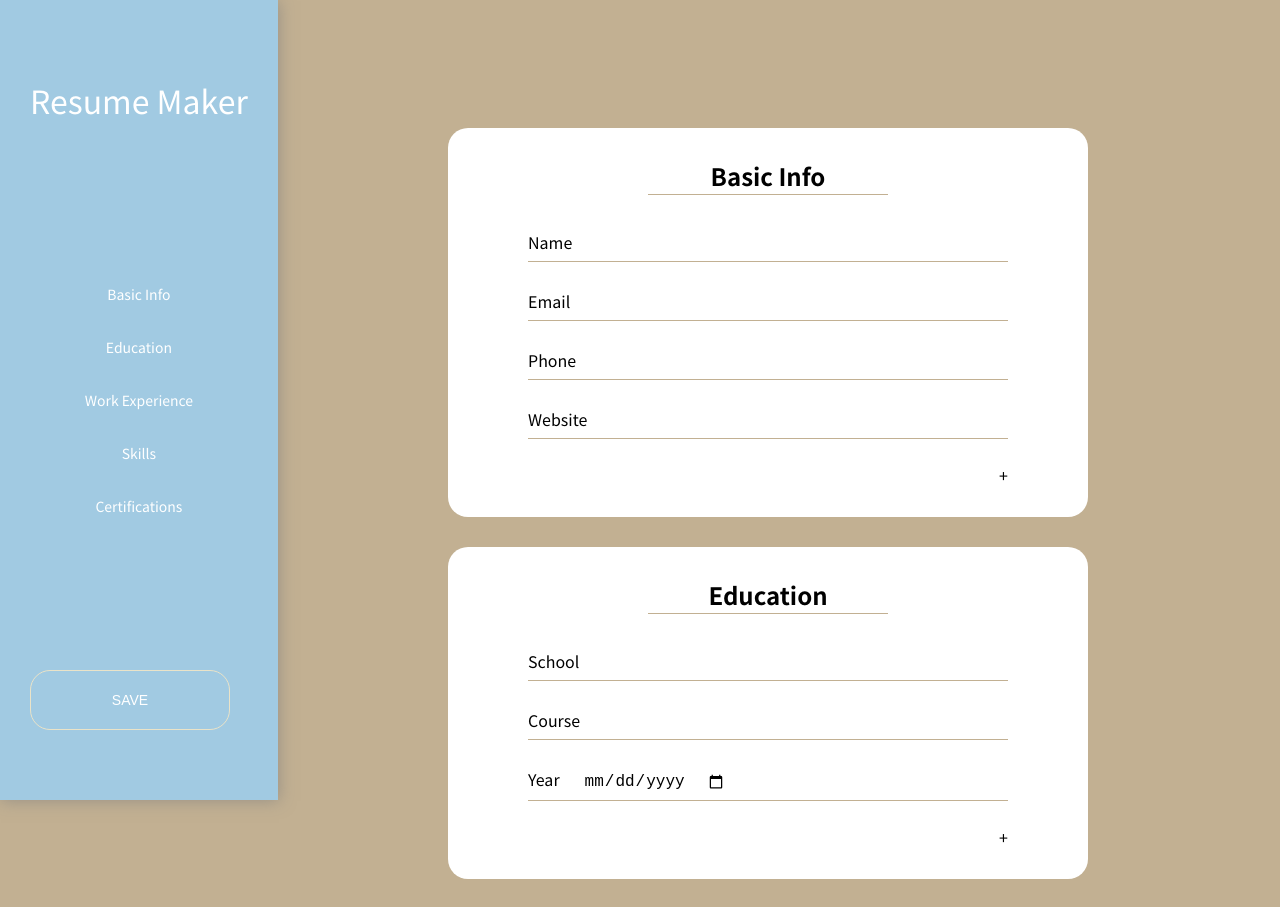
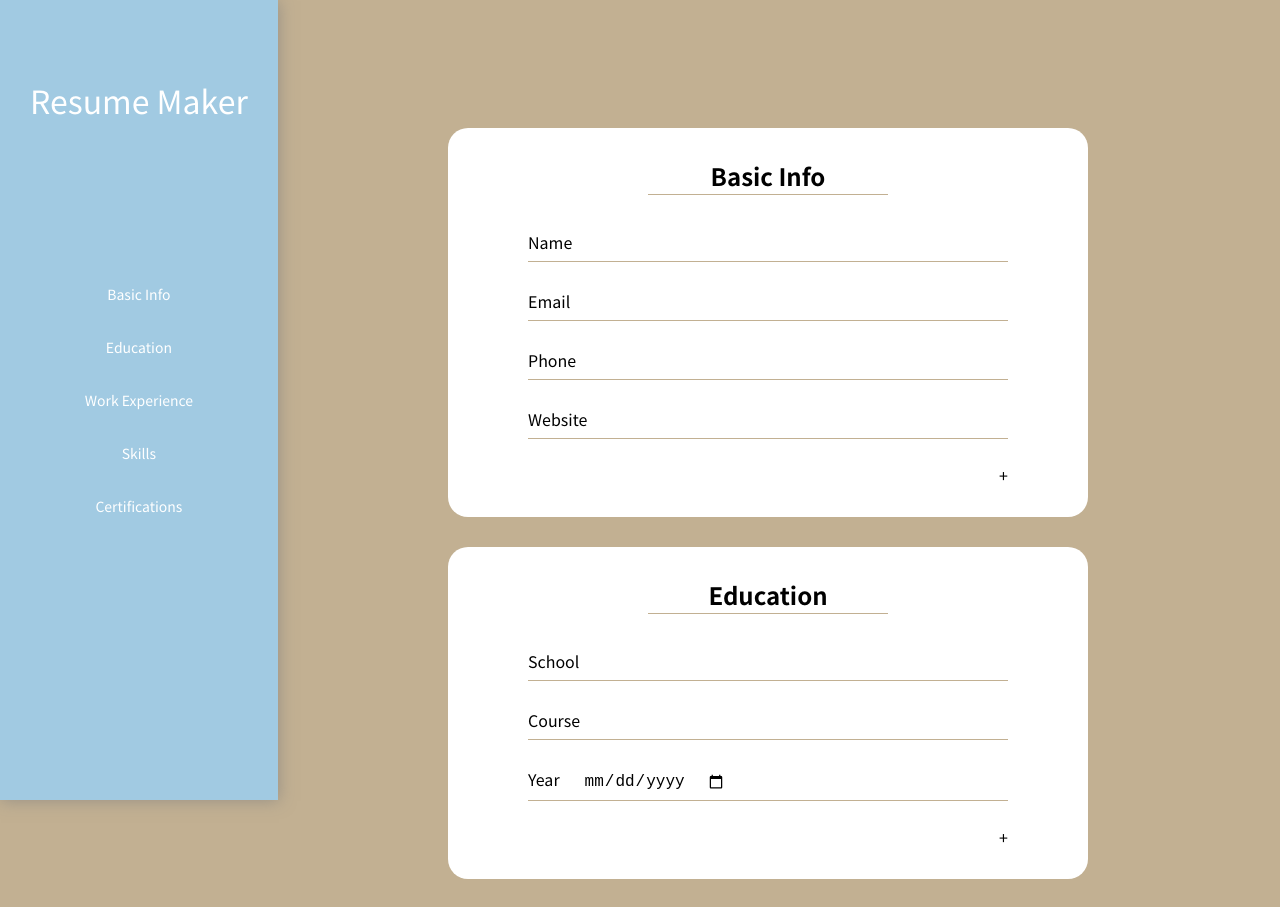
Before and after one commit to liampc/resume-maker, a React (Create React App) app: page / in a window 1280 px wide. Shown: the top 907 px of the page. Built offline with nearby package versions, Linux system fonts and the light colour scheme.

Commit message:
remove button in header

```diff
--- a/src/layout/header/Header.js
+++ b/src/layout/header/Header.js
@@ -46,9 +46,6 @@ function Header(){
             <nav className="header__nav hide-for-mobile">
                 {displayLinks}
             </nav>
-            <div className="hide-for-mobile">
-                <Button text={"SAVE"} />
-            </div>
             <div className="header__overlay toToggle">
                 {displayLinks}
             </div>
--- a/src/layout/main/Main.js
+++ b/src/layout/main/Main.js
@@ -73,7 +73,7 @@ class Section extends Component {
                         handleClick={this.handleClick}
                     />
 
-                    <button onClick={this.handleSubmit}>Save</button>
+                    <button className="button" onClick={this.handleSubmit}>Save</button>
                 </form>
             </main>
         )
```
